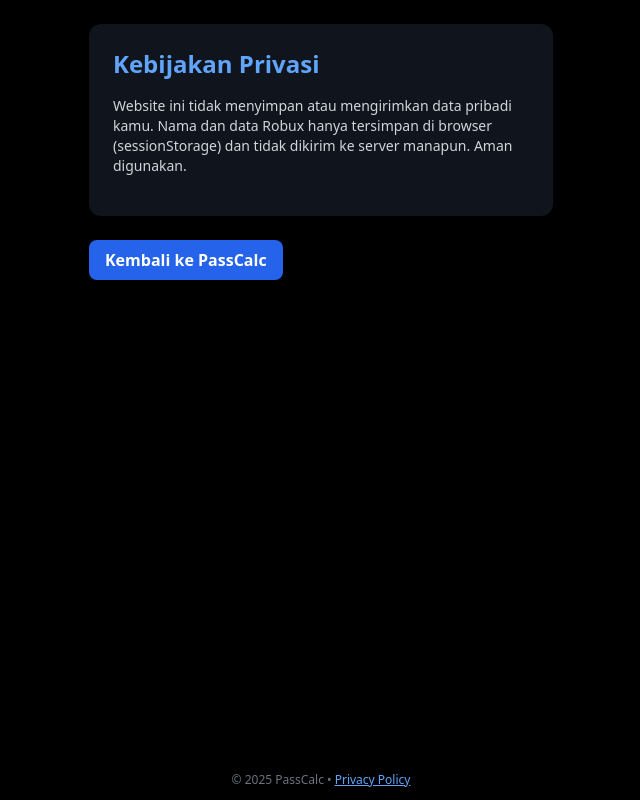
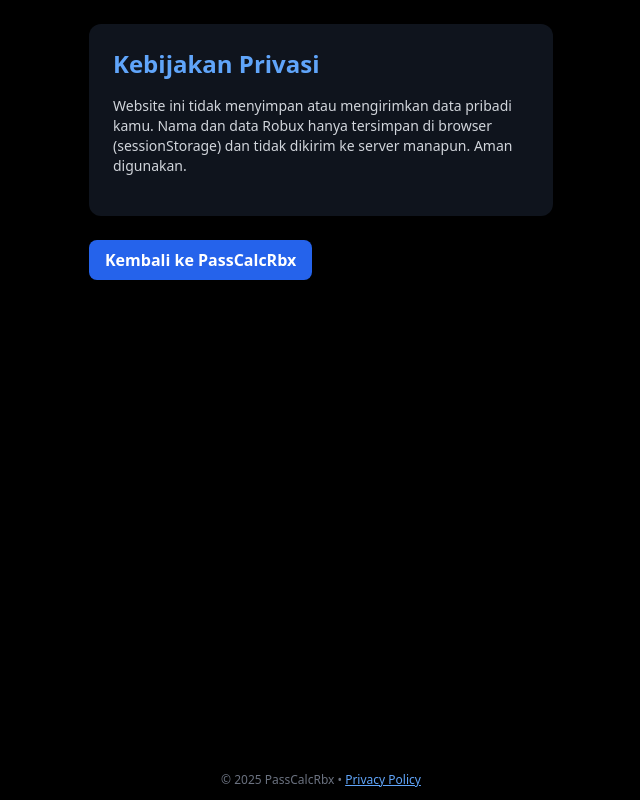
Before and after one commit to GitaNraeni/PassCalc, a plain HTML site: page privacy.html in a window 1280 px wide. Shown: the whole page, without its empty margins (319-959 px from the left). Drawn offline with nearby package versions, Linux system fonts and the light colour scheme.

Commit message:
privacy.html

```diff
--- a/privacy.html
+++ b/privacy.html
@@ -21,12 +21,12 @@
   </div>
 
   <div class="mt-4">
-    <a href="index.html" class="bg-blue-600 hover:bg-blue-700 py-2 px-4 rounded-lg font-bold transition inline-block">Kembali ke PassCalc</a>
+    <a href="index.html" class="bg-blue-600 hover:bg-blue-700 py-2 px-4 rounded-lg font-bold transition inline-block">Kembali ke PassCalcRbx</a>
   </div>
 </main>
 
 <footer class="text-center text-xs text-gray-500 py-3 mt-6">
-  &copy; 2025 PassCalc • <a href="privacy.html" class="text-blue-400 underline hover:text-blue-600">Privacy Policy</a>
+  &copy; 2025 PassCalcRbx • <a href="privacy.html" class="text-blue-400 underline hover:text-blue-600">Privacy Policy</a>
 </footer>
 
 </body>
```
